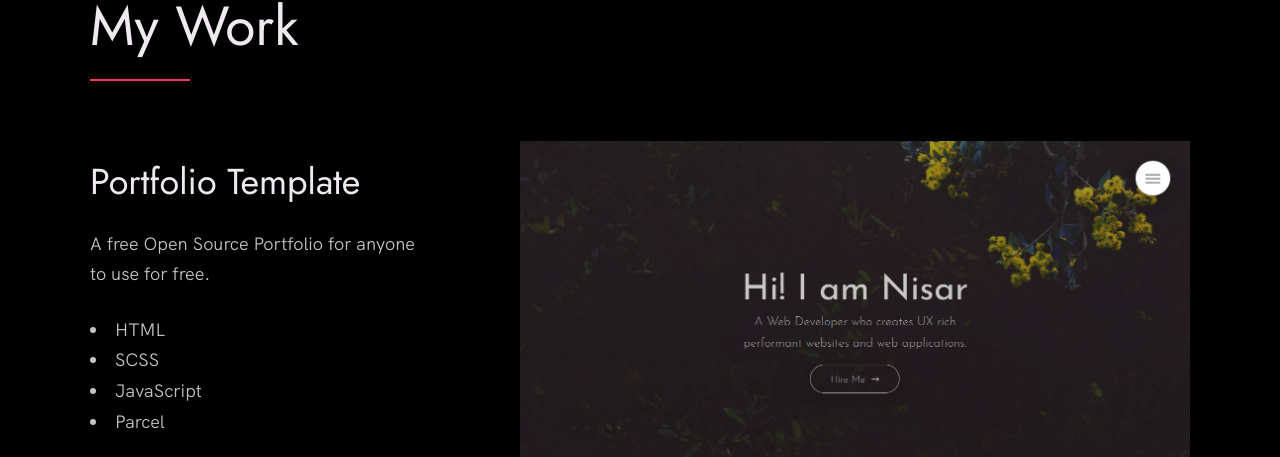
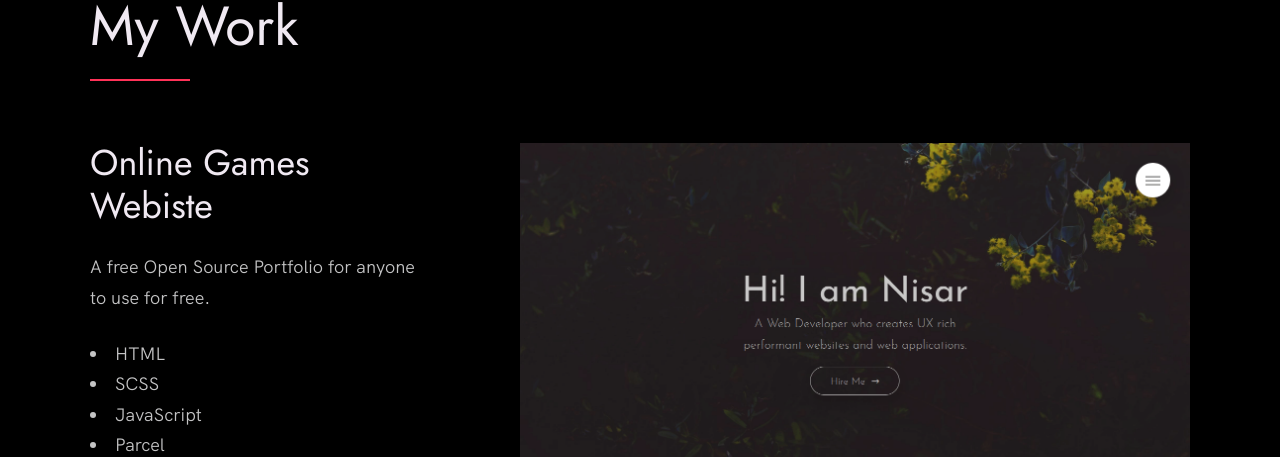
Before and after one commit to iamtahiralvi/tahiralvi, a plain HTML site: page index.html in a window 1280 px wide. Shown: the part 927-1384 px from the top of the page. Drawn offline with Linux system fonts and the light colour scheme.

Commit message:
work__text

```diff
--- a/index.html
+++ b/index.html
@@ -78,7 +78,7 @@
 
           <div class="work__box">
             <div class="work__text">
-              <h3>Portfolio Template</h3>
+              <h3>Online Games Webiste</h3>
               <p>
                 A free Open Source Portfolio for anyone to use for free.
               </p>
```
